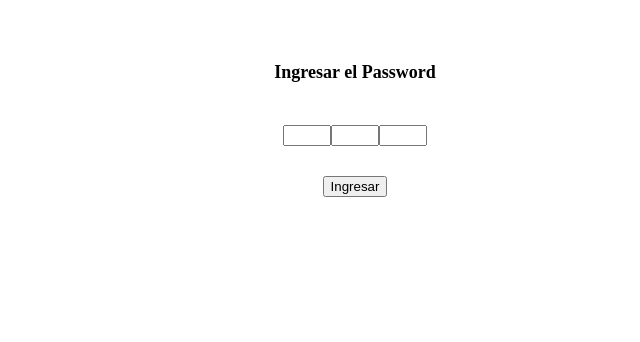
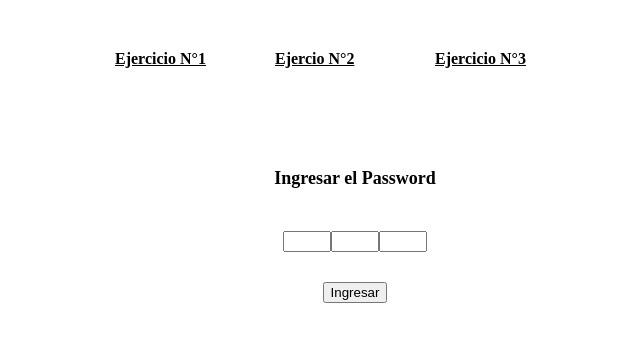
Before and after one commit to ignaciofuenzalida/ejercicios.js.io, a plain HTML site: page index3.html in a window 1280 px wide. Shown: the whole page, without its empty margins (285-925 px from the left). Drawn offline with Linux system fonts and the light colour scheme.

Commit message:
Se agrego un menú en cada index.html

```diff
--- a/assets/css/style.css
+++ b/assets/css/style.css
@@ -1,3 +1,33 @@
+
+
+/*Nav*/
+
+.navbar {
+display: flex;
+justify-content: center;
+margin: 20px;
+padding: 30px;
+
+}
+
+.nav1{
+width: 10rem;
+color: black;
+}
+
+.nav2{
+width: 10rem;
+color: black;
+}
+
+.nav3{
+width: 10rem;
+color: black;
+}
+
+
+
+
 
 
 /*Index1*/
--- a/index3.html
+++ b/index3.html
@@ -7,6 +7,16 @@
     <link rel="stylesheet" href="./assets/css/style.css">
 </head>
 <body>
+
+
+    <div class="navbar">
+
+        <a class="nav1" href="./index.html"><strong>Ejercicio N°1</strong></a>
+        <a class="nav2" href="./index2.html"><strong>Ejercio N°2</strong></a>
+        <a class="nav3" href="./index3.html"><strong>Ejercicio N°3</strong></a>
+
+      </div>
+
 
 
  <center><h1 style="padding-top: 50px;">Ingresar el Password</h1>
```
Also changed, not shown: index.html (+8 -0 lines), index2.html (+8 -0 lines).
